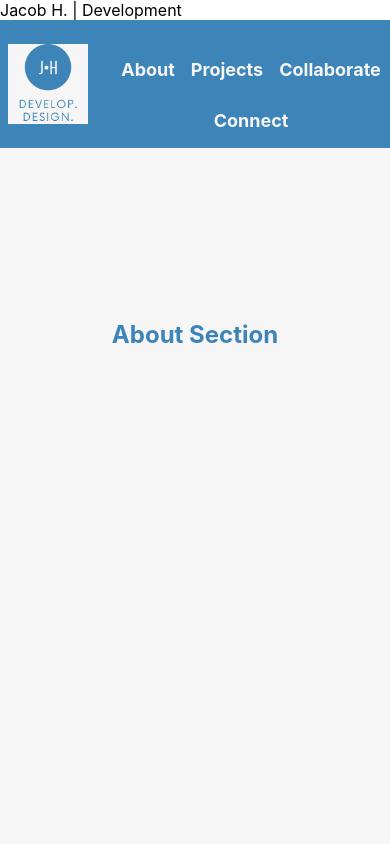
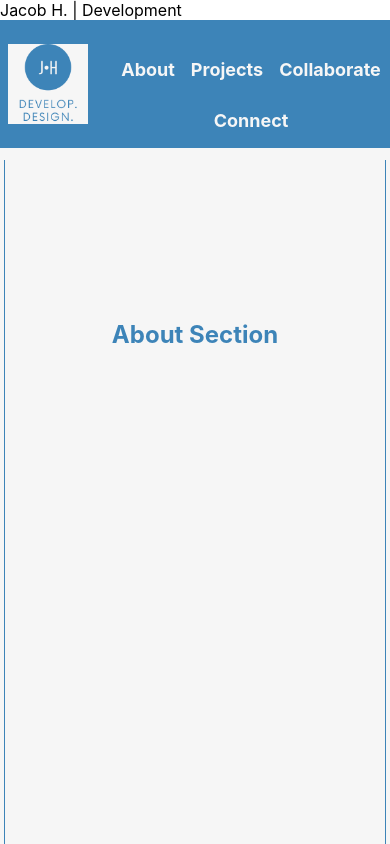
Before and after one commit to jackthelab/portfolio-frontend, a React (Create React App) app: page / in a window 390 px wide. Shown: the top 844 px of the page. Built offline with nearby package versions, Linux system fonts and the light colour scheme.

Commit message:
added outlines to light background sections

```diff
--- a/src/containers/main/main.css
+++ b/src/containers/main/main.css
@@ -34,8 +34,8 @@
     /* color: #010867; */
     /* background-color: #f0ebcc; */
     color: #3d84b8;
-    /* border-left: solid #010867 .1px;
-    border-right: solid #010867 .1px; */
+    border-left: solid #3d84b8 .1px;
+    border-right: solid #3d84b8 .1px;
     margin-top: 2rem;
     margin-bottom: 2rem;
 }
@@ -66,7 +66,8 @@
     }
 
     #main div {
-        margin: 0;
+        margin-left: .25rem;
+        margin-right: .25rem;
     }
 
 }
```
